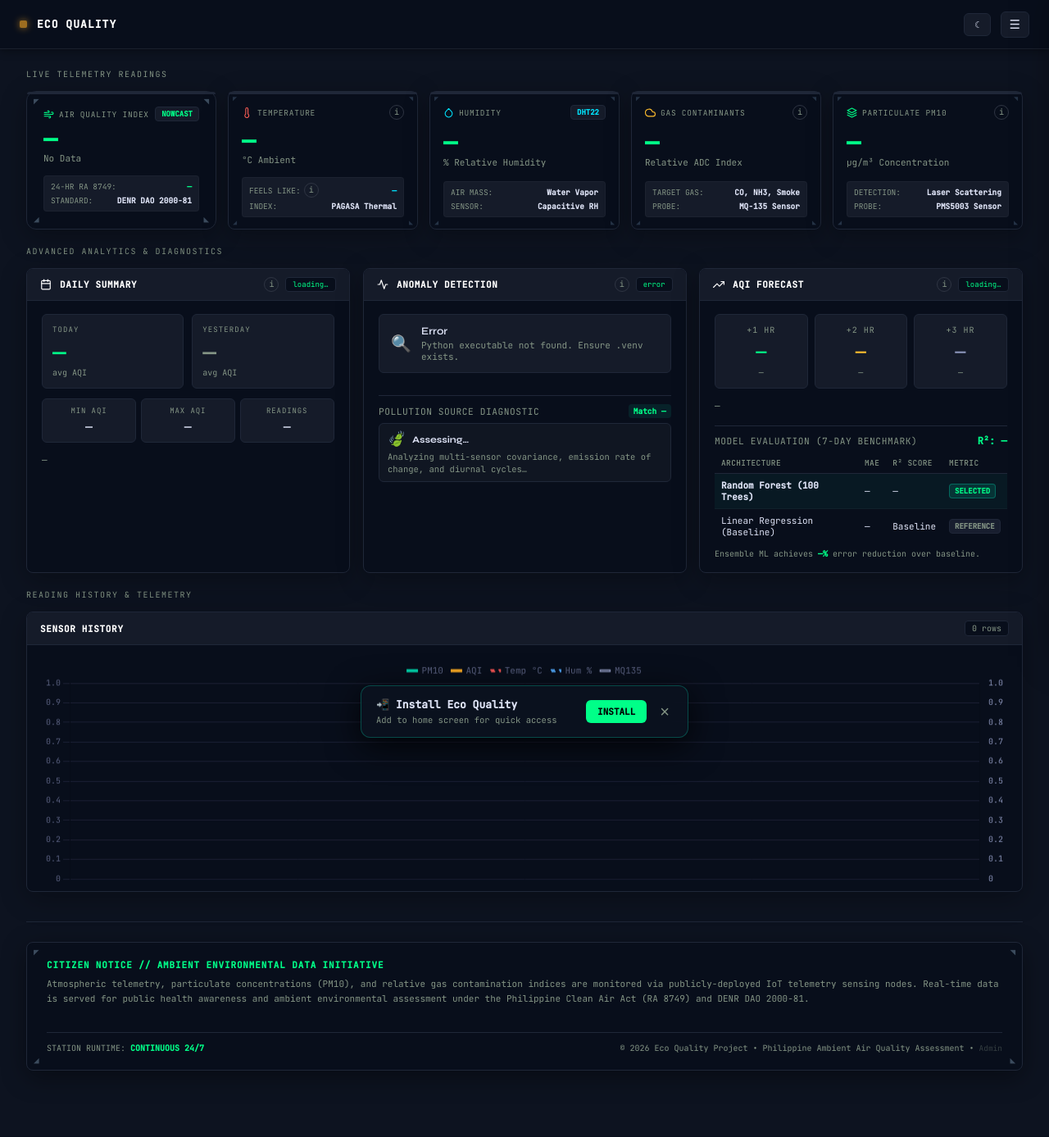
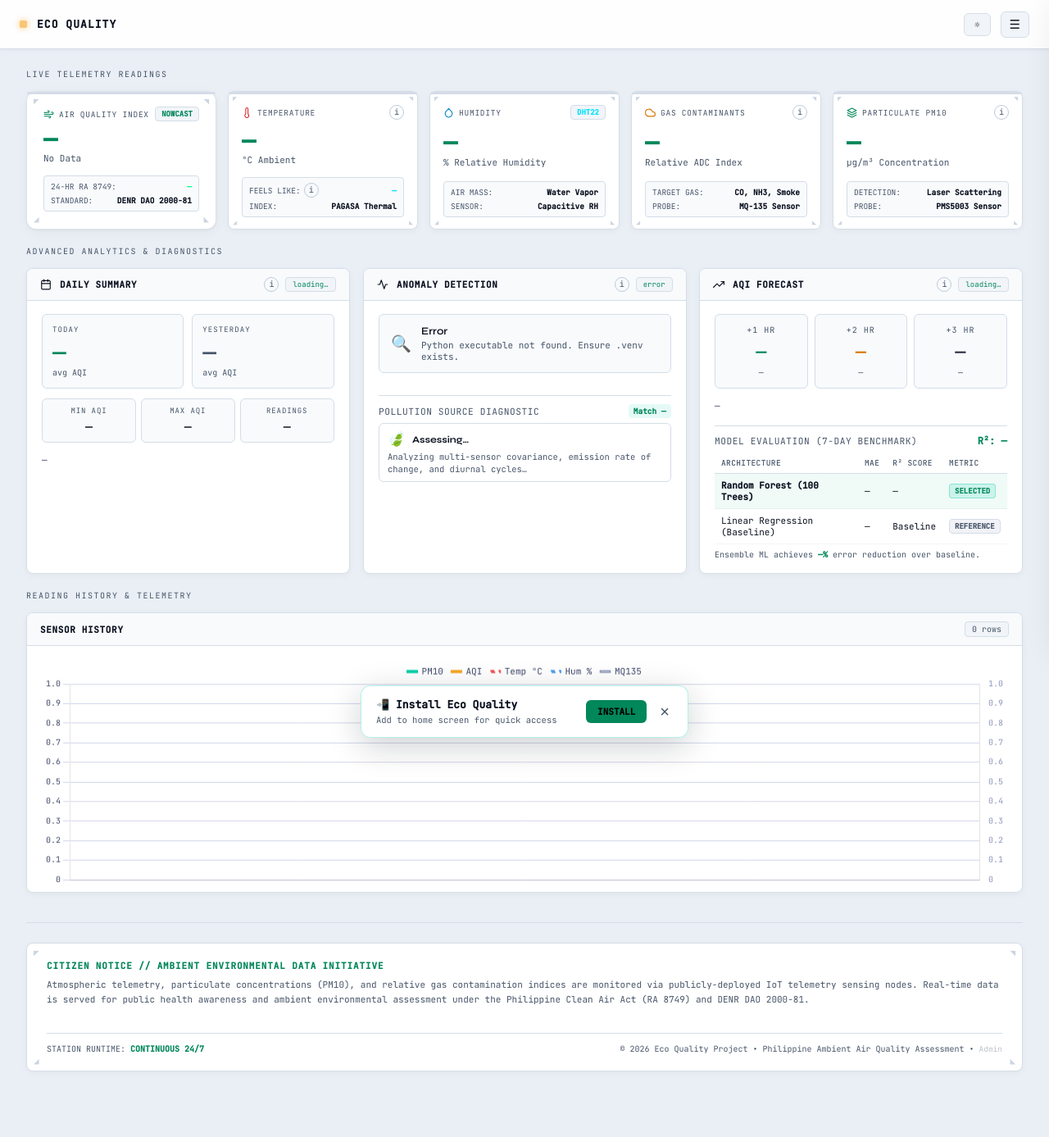
Before and after one commit to PsyM0on/ai_quality, a PHP site: page /dashboard.php in a window 1280 px wide. Shown: the whole page at 82% size. Before the commit the page ends 1306 px from the top, so only its background shows below. Run offline with PHP 8.4, Linux system fonts and the light colour scheme; data that the repository does not hold is empty.

Commit message:
v2.3.9
Added Hardware & OS Theme Detection

```diff
--- a/assets/css/dashboard.css
+++ b/assets/css/dashboard.css
@@ -25,7 +25,8 @@
 
 /* â”€â”€ LIGHT MODE TOKENS â”€â”€â”€â”€â”€â”€â”€â”€â”€â”€â”€â”€â”€â”€â”€â”€â”€â”€â”€â”€â”€â”€â”€â”€â”€â”€â”€â”€â”€â”€â”€â”€â”€ */
 /*   All values pass WCAG AA (4.5:1) on their backgrounds */
-body.light {
+body.light,
+html.light {
     --bg:      #EAEFF5; /* Cooler, slightly darker grey-blue for depth */
     --surface: #FFFFFF;
     --card:    #FFFFFF;
--- a/assets/js/dashboard.js
+++ b/assets/js/dashboard.js
@@ -118,7 +118,7 @@ if (isIos() && !isInStandaloneMode()) {
     }, 3000);
 }
 
-/* ── THEME ── */
+/* ── THEME & DEVICE SYSTEM VALIDATION ── */
 let chart    = null;
 let accChart = null;
 
@@ -131,23 +131,85 @@ const LIGHT_CHART = {
     border: '#C5CBDB', body: '#0C1220', legend: '#3D4768'
 };
 
-let isLight = localStorage.getItem('aq-theme') === 'light';
+/**
+ * System Validation: Query the user's device/OS hardware preference
+ * Returns: 'light' or 'dark'
+ */
+function getDeviceSystemTheme() {
+    if (window.matchMedia && window.matchMedia('(prefers-color-scheme: light)').matches) {
+        return 'light';
+    }
+    return 'dark'; // Fallback default
+}
+
+/**
+ * Validates initial theme with precedence:
+ * 1. Explicit user choice previously stored in localStorage ('aq-theme')
+ * 2. Hardware/OS device system theme validation ('prefers-color-scheme')
+ */
+function validateInitialTheme() {
+    const saved = localStorage.getItem('aq-theme');
+    if (saved === 'light' || saved === 'dark') {
+        return saved === 'light';
+    }
+
+    // No explicit manual choice recorded — perform system validation on device
+    const deviceTheme = getDeviceSystemTheme();
+    console.info(`[System Validation] No manual theme override found. Detected device system theme: ${deviceTheme.toUpperCase()} mode.`);
+    return deviceTheme === 'light';
+}
+
+let isLight = validateInitialTheme();
 
 function applyTheme(light) {
     document.body.classList.toggle('light', light);
-    document.getElementById('theme-icon').textContent  = light ? '☼' : '☾';
-    document.getElementById('theme-label').textContent = light ? 'Light' : 'Dark';
+    document.documentElement.classList.toggle('light', light);
+
+    const iconEl = document.getElementById('theme-icon');
+    if (iconEl) iconEl.textContent = light ? '☼' : '☾';
+
+    const labelEl = document.getElementById('theme-label');
+    if (labelEl) labelEl.textContent = light ? 'Light' : 'Dark';
+
+    const themeBtn = document.querySelector('.btn-dash-action[onclick="toggleTheme()"]');
+    if (themeBtn) {
+        const sourceDesc = localStorage.getItem('aq-theme') ? 'Manual' : 'Device System Default';
+        themeBtn.setAttribute('title', `Theme: ${light ? 'Light' : 'Dark'} (${sourceDesc}) — Click to toggle`);
+    }
+
+    // Sync browser UI status bar (iOS Safari / Android Chrome)
+    const metaThemeColor = document.querySelector('meta[name="theme-color"]');
+    if (metaThemeColor) {
+        metaThemeColor.setAttribute('content', light ? '#FFFFFF' : '#0D1320');
+    }
+
     updateChartTheme(light ? LIGHT_CHART : DARK_CHART);
 }
-
-// Apply the saved theme immediately on page load
-applyTheme(isLight);
 
 function toggleTheme() {
     isLight = !isLight;
     localStorage.setItem('aq-theme', isLight ? 'light' : 'dark');
     applyTheme(isLight);
 }
+
+// Active real-time listener: Adapts automatically if the user changes their OS theme in device settings
+if (window.matchMedia) {
+    const sysThemeQuery = window.matchMedia('(prefers-color-scheme: light)');
+    const handleSystemThemeChange = (e) => {
+        // Only dynamically change if the user has NOT set a manual override
+        if (!localStorage.getItem('aq-theme')) {
+            isLight = e.matches;
+            console.info(`[System Validation] Real-time device theme shift detected: ${isLight ? 'LIGHT' : 'DARK'} mode.`);
+            applyTheme(isLight);
+        }
+    };
+    if (sysThemeQuery.addEventListener) {
+        sysThemeQuery.addEventListener('change', handleSystemThemeChange);
+    } else if (sysThemeQuery.addListener) {
+        sysThemeQuery.addListener(handleSystemThemeChange);
+    }
+}
+
 function updateChartTheme(t) {
     [chart, accChart].forEach(c => {
         if (!c) return;
@@ -163,6 +225,8 @@ function updateChartTheme(t) {
         c.update();
     });
 }
+
+// Apply resolved theme immediately
 applyTheme(isLight);
 
 /* ── AQI LEVELS (PHILIPPINE CLEAN AIR ACT RA 8749 / DENR EMB) ── */
--- a/dashboard.php
+++ b/dashboard.php
@@ -148,6 +148,22 @@ if (isset($_GET['latest'])) {
 <link href="https://fonts.googleapis.com/css2?family=Syne:wght@400;600;700&family=JetBrains+Mono:wght@400;500&display=swap" rel="stylesheet">
 <script src="https://cdn.jsdelivr.net/npm/chart.js"></script>
 <link href="assets/css/dashboard.css?v=28" rel="stylesheet">
+<script>
+    // System Validation: Early Device Theme Detection (Anti-FOUC)
+    (function() {
+        try {
+            var saved = localStorage.getItem('aq-theme');
+            var prefersLight = window.matchMedia && window.matchMedia('(prefers-color-scheme: light)').matches;
+            var isLight = (saved === 'light' || saved === 'dark') ? (saved === 'light') : prefersLight;
+            if (isLight) {
+                document.documentElement.classList.add('light');
+                document.addEventListener('DOMContentLoaded', function() {
+                    if (document.body) document.body.classList.add('light');
+                });
+            }
+        } catch (e) {}
+    })();
+</script>
 </head>
 <body>
 
@@ -657,11 +673,11 @@ if (isset($_GET['latest'])) {
     </div>
 </div>
 
-<script src="assets/js/dashboard.js?v=27" defer></script>
+<script src="assets/js/dashboard.js?v=28" defer></script>
 <script>
 if ('serviceWorker' in navigator) {
     window.addEventListener('load', () => {
-        navigator.serviceWorker.register('./sw.js?update=22')
+        navigator.serviceWorker.register('./sw.js?update=23')
             .then(reg => {
                 console.log('SW Registered', reg.scope);
                 reg.update(); // Force update check
```
Also changed, not shown: export.php (+9 -3 lines).
